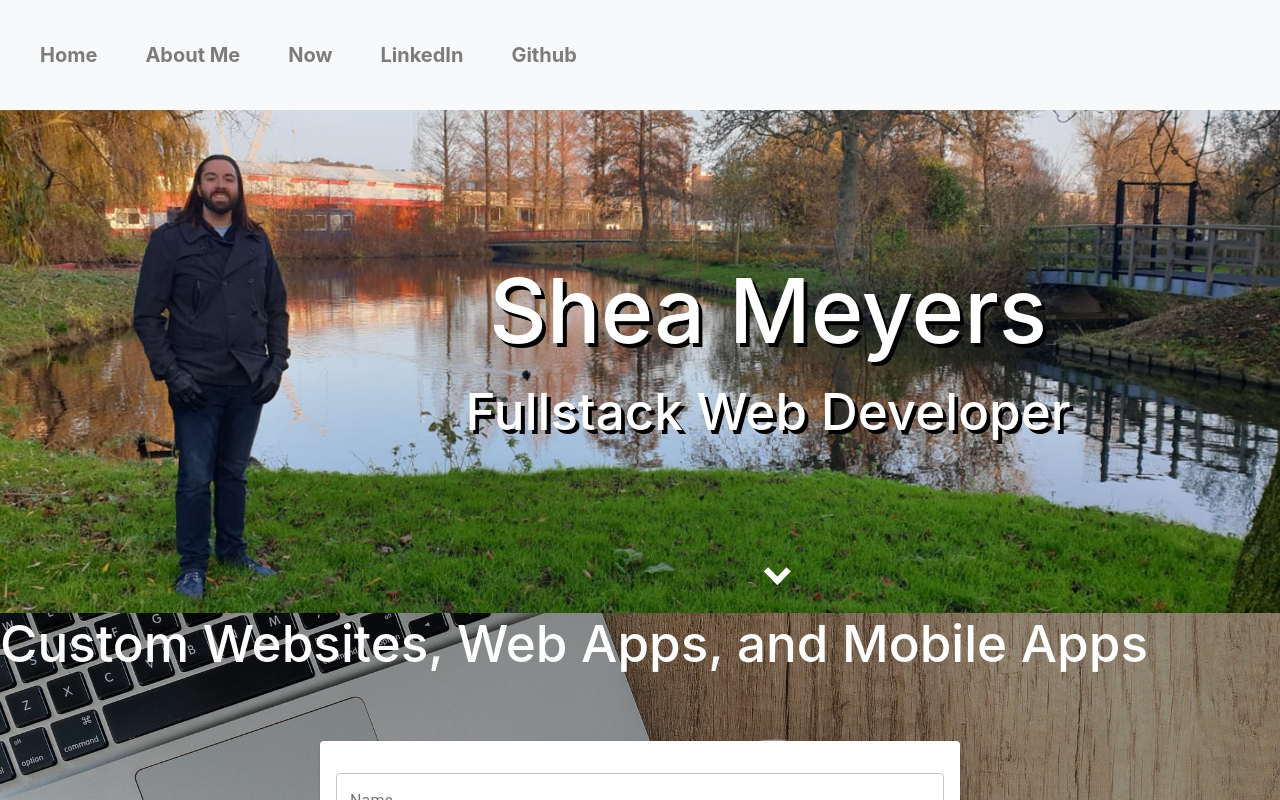
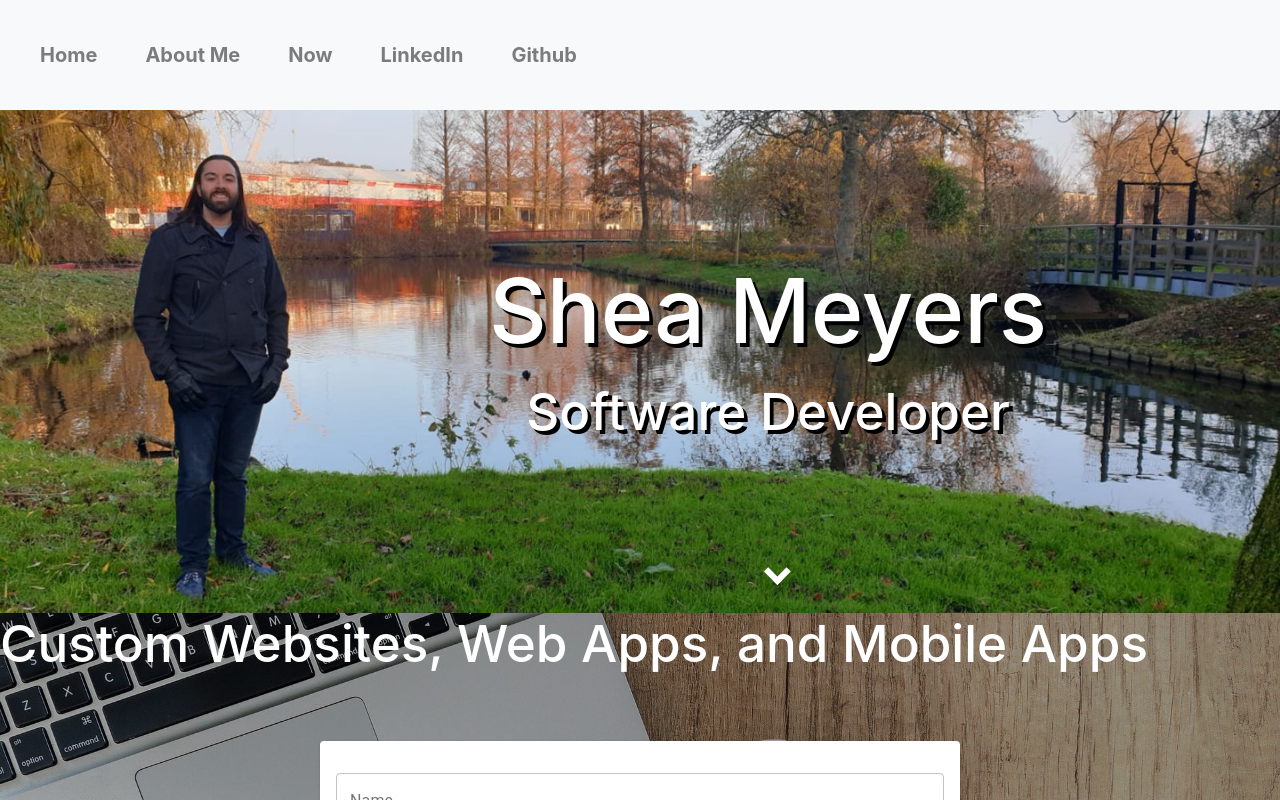
Before and after one commit to SheaMeyers/SheaMeyers.github.io, a React (Create React App) app: page / in a window 1280 px wide. Shown: the top 800 px of the page. Built offline with nearby package versions, Linux system fonts and the light colour scheme.

Commit message:
Update text on page

```diff
--- a/public/index.html
+++ b/public/index.html
@@ -24,7 +24,7 @@
       user's mobile device or desktop. See https://developers.google.com/web/fundamentals/web-app-manifest/
     -->
     <link rel="manifest" href="https://sheameyers.com/manifest.json" />
-    <title>Shea Meyers | Web Developer | Websites, Web Apps,  Mobile Apps</title>
+    <title>Shea Meyers | Websites, Web Apps,  Mobile Apps</title>
   </head>
   <body>
     <noscript>You need to enable JavaScript to run this app.</noscript>
--- a/src/Home.tsx
+++ b/src/Home.tsx
@@ -57,7 +57,7 @@ const Home: React.FC = () => {
             <div className="Main-portion">
                 <img className="Photo" src={homePhoto} alt="Shea Meyers" title="Shea Meyers"/>
                 <h1 className="Main-portion--name">Shea Meyers</h1>
-                <h2 className="Main-portion--job">Fullstack Web Developer</h2>
+                <h2 className="Main-portion--job">Software Developer</h2>
                 <p><i className="Down-arrow"></i></p>
             </div>
             <div className="Inquiry-portion">
```
